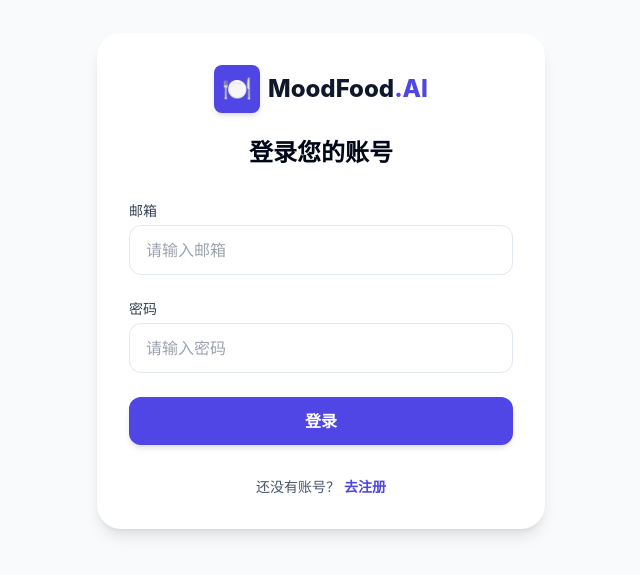
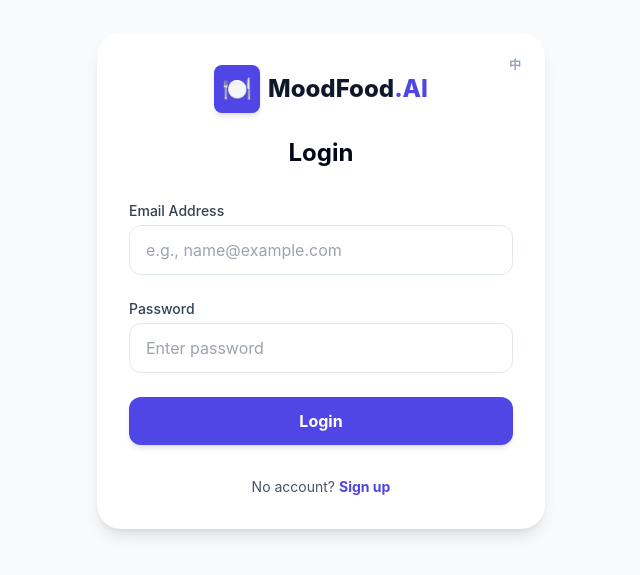
Before and after one commit to 1786329860/mood-food-web, a Next.js app: page /auth/signin in a window 1280 px wide. Shown: the part 119-694 px from the top of the page, without its empty margins (319-959 px from the left). Built offline with nearby package versions, Linux system fonts and the light colour scheme; no server answers.

Commit message:
实现了应用的国际化功能，支持中英文切换。

```diff
--- /dev/null
+++ b/app/LanguageContext.tsx
@@ -0,0 +1,64 @@
+// app/LanguageContext.tsx
+"use client";
+
+import React, { createContext, useContext, useState, useEffect } from 'react';
+import { translations, Locale } from '@/lib/i18n';
+
+interface LanguageContextType {
+  locale: Locale;
+  setLocale: (locale: Locale) => void;
+  t: (key: keyof typeof translations['zh']) => string;
+}
+
+// 提供默认值，避免服务器端渲染时出错
+const defaultContextValue: LanguageContextType = {
+  locale: 'zh',
+  setLocale: () => {},
+  t: (key) => translations['zh'][key] || key,
+};
+
+const LanguageContext = createContext<LanguageContextType>(defaultContextValue);
+
+export function LanguageProvider({ children }: { children: React.ReactNode }) {
+  const [locale, setLocaleState] = useState<Locale>('zh'); // 默认中文
+  const [isInitialized, setIsInitialized] = useState(false);
+
+  useEffect(() => {
+    // 1. 优先读取本地存储
+    const savedLocale = localStorage.getItem('app-locale') as Locale;
+    if (savedLocale && (savedLocale === 'zh' || savedLocale === 'en')) {
+      setLocaleState(savedLocale);
+    } else {
+      // 2. 其次检测浏览器语言
+      const browserLang = navigator.language.toLowerCase();
+      if (browserLang.startsWith('zh')) {
+        setLocaleState('zh');
+      } else {
+        setLocaleState('en');
+      }
+    }
+    setIsInitialized(true);
+  }, []);
+
+  const setLocale = (newLocale: Locale) => {
+    setLocaleState(newLocale);
+    localStorage.setItem('app-locale', newLocale);
+  };
+
+  // 翻译函数 hook
+  const t = (key: keyof typeof translations['zh']) => {
+    return translations[locale][key] || key;
+  };
+
+  // 使用默认值作为初始值，确保在所有情况下都有上下文
+  return (
+    <LanguageContext.Provider value={{ locale, setLocale, t }}>
+      {children}
+    </LanguageContext.Provider>
+  );
+}
+
+// 自定义 Hook 方便调用
+export const useLanguage = () => {
+  return useContext(LanguageContext);
+};
--- a/app/auth/signin/page.tsx
+++ b/app/auth/signin/page.tsx
@@ -2,8 +2,10 @@
 
 import { useState } from 'react';
 import { supabase } from '../../../utils/supabase'; // 确保路径正确，如果不报错就保持原样
+import { useLanguage } from '../../LanguageContext';
 
 const SignInPage = () => {
+  const { t, locale, setLocale } = useLanguage();
   const [email, setEmail] = useState('');
   const [password, setPassword] = useState('');
   const [error, setError] = useState('');
@@ -46,9 +48,9 @@ const SignInPage = () => {
         } else {
           // Supabase 默认行为：如果需要验证邮箱，data.session 为 null
           if (data.user && !data.session) {
-            setSuccessMsg('注册成功！请前往您的邮箱查收验证邮件。');
+            setSuccessMsg(t('registerSuccess'));
           } else {
-            setSuccessMsg('注册并登录成功！正在跳转...');
+            setSuccessMsg(t('loginSuccess'));
             window.location.href = currentCallbackUrl;
           }
         }
@@ -60,13 +62,13 @@ const SignInPage = () => {
         });
 
         if (error) {
-          setError('邮箱或密码错误，请重试'); // 模糊化错误信息更安全
+          setError(t('operationFailed')); // 模糊化错误信息更安全
         } else {
           window.location.href = currentCallbackUrl;
         }
       }
     } catch (err) {
-      setError('发生意外错误，请稍后重试');
+      setError(t('operationFailed'));
     } finally {
       setIsLoading(false);
     }
@@ -74,7 +76,16 @@ const SignInPage = () => {
 
   return (
     <div className="min-h-screen flex items-center justify-center bg-slate-50">
-      <div className="max-w-md w-full bg-white rounded-3xl shadow-lg p-8">
+      <div className="max-w-md w-full bg-white rounded-3xl shadow-lg p-8 relative">
+        {/* 新增：语言切换按钮 */}
+        <button
+          onClick={() => setLocale(locale === 'zh' ? 'en' : 'zh')}
+          className="absolute top-4 right-4 p-2 text-slate-400 hover:text-indigo-600 transition-colors flex items-center gap-1 text-xs font-bold uppercase"
+          title="Switch Language"
+        >
+          {locale === 'zh' ? 'EN' : '中'}
+        </button>
+
         <div className="flex items-center justify-center mb-6">
           <div className="bg-indigo-600 p-2 rounded-lg text-white shadow-md">
             <span className="text-2xl">🍽️</span>
@@ -84,7 +95,7 @@ const SignInPage = () => {
 
         {/* 标题随模式改变 */}
         <h1 className="text-2xl font-bold text-center mb-8">
-          {isSignUp ? '注册新账号' : '登录您的账号'}
+          {isSignUp ? t('registerAccount') : t('login')}
         </h1>
 
         {/* 错误提示 */}
@@ -104,7 +115,7 @@ const SignInPage = () => {
         <form onSubmit={handleSubmit} className="space-y-6">
           <div>
             <label htmlFor="email" className="block text-sm font-medium text-slate-700 mb-1">
-              邮箱
+              {t('emailLabel')}
             </label>
             <input
               type="email"
@@ -112,14 +123,14 @@ const SignInPage = () => {
               value={email}
               onChange={(e) => setEmail(e.target.value)}
               className="w-full px-4 py-3 rounded-xl border border-slate-200 focus:outline-none focus:ring-2 focus:ring-indigo-100"
-              placeholder="请输入邮箱"
+              placeholder={t('emailPlaceholder')}
               required
             />
           </div>
 
           <div>
             <label htmlFor="password" className="block text-sm font-medium text-slate-700 mb-1">
-              密码
+              {t('passwordLabel')}
             </label>
             <input
               type="password"
@@ -127,7 +138,7 @@ const SignInPage = () => {
               value={password}
               onChange={(e) => setPassword(e.target.value)}
               className="w-full px-4 py-3 rounded-xl border border-slate-200 focus:outline-none focus:ring-2 focus:ring-indigo-100"
-              placeholder={isSignUp ? "请设置您的密码 (至少6位)" : "请输入密码"}
+              placeholder={isSignUp ? t('setPasswordPlaceholder') : t('passwordPlaceholder')}
               minLength={6}
               required
             />
@@ -145,17 +156,17 @@ const SignInPage = () => {
                   <circle className="opacity-25" cx="12" cy="12" r="10" stroke="currentColor" strokeWidth="4"></circle>
                   <path className="opacity-75" fill="currentColor" d="M4 12a8 8 0 018-8V0C5.373 0 0 5.373 0 12h4zm2 5.291A7.962 7.962 0 014 12H0c0 3.042 1.135 5.824 3 7.938l3-2.647z"></path>
                 </svg>
-                {isSignUp ? '注册中...' : '登录中...'}
+                {isSignUp ? t('processing') : t('processing')}
               </span>
             ) : (
-              isSignUp ? '立即注册' : '登录'
+              isSignUp ? t('registerNow') : t('loginNow')
             )}
           </button>
         </form>
 
         <div className="mt-8 text-center">
           <p className="text-sm text-slate-600">
-            {isSignUp ? '已有账号？' : '还没有账号？'}
+            {isSignUp ? t('hasAccount') : t('noAccount')}
             {/* 修复点：将 a 标签改为 button，并绑定切换状态的事件 */}
             <button
               onClick={() => {
@@ -165,7 +176,7 @@ const SignInPage = () => {
               }}
               className="text-indigo-600 font-bold hover:underline ml-1 focus:outline-none"
             >
-              {isSignUp ? '去登录' : '去注册'}
+              {isSignUp ? t('toLogin') : t('toRegister')}
             </button>
           </p>
         </div>
--- a/app/layout.tsx
+++ b/app/layout.tsx
@@ -1,4 +1,5 @@
 import './globals.css'
+import { LanguageProvider } from './LanguageContext';
 
 export default function RootLayout({
   children,
@@ -6,9 +7,11 @@ export default function RootLayout({
   children: React.ReactNode
 }) {
   return (
-    <html lang="zh-CN">
+    <html lang="en">
       <body className="antialiased">
-        {children}
+        <LanguageProvider>
+          {children}
+        </LanguageProvider>
       </body>
     </html>
   )
--- a/app/page.tsx
+++ b/app/page.tsx
@@ -4,7 +4,7 @@ import React, { useState, useEffect, useRef } from 'react';
 import {
   Sparkles, ChefHat, Brain, Heart, Loader2, Calculator, X,
   Home, Users, TrendingUp, MessageCircle, Send, ShoppingBag,
-  Plus, ArrowRight, Utensils, Calendar, LogOut, User, Save
+  Plus, ArrowRight, Utensils, Calendar, LogOut, User, Save, Globe
 } from 'lucide-react';
 
 import {
@@ -15,8 +15,10 @@ import {
 import { supabase } from '../utils/supabase';
 // 注意：这里我们稍后会修改 client.ts 以支持 JSON 模式
 import { generateRecipe as generateRecipeFromAI } from '../lib/deepseek/client';
+import { useLanguage } from './LanguageContext';
 
 export default function MoodFoodWeb() {
+  const { t, locale, setLocale } = useLanguage();
   // ==========================
   // A. 全局状态
   // ==========================
@@ -197,8 +199,18 @@ export default function MoodFoodWeb() {
           </div>
 
           <div className="flex items-center gap-4">
+            {/* 新增：语言切换按钮 */}
+            <button
+              onClick={() => setLocale(locale === 'zh' ? 'en' : 'zh')}
+              className="p-2 text-slate-400 hover:text-indigo-600 transition-colors flex items-center gap-1 text-xs font-bold uppercase"
+              title="Switch Language"
+            >
+              <Globe size={18} />
+              {locale === 'zh' ? 'EN' : '中'}
+            </button>
+
             <div className="hidden sm:flex flex-col items-end mr-1">
-              <span className="text-[10px] text-slate-400 font-bold uppercase">每日目标</span>
+              <span className="text-[10px] text-slate-400 font-bold uppercase">{t('dailyTarget')}</span>
               <span className="text-sm font-extrabold text-indigo-600">{targetCal} kcal</span>
             </div>
 
@@ -215,7 +227,7 @@ export default function MoodFoodWeb() {
             ) : (
               // 未登录状态
               <button onClick={() => window.location.href = '/auth/signin'} className="px-4 py-2 text-sm font-medium text-indigo-600 bg-white border border-indigo-200 rounded-lg hover:bg-indigo-50 transition-colors">
-                登录 / 注册
+                {t('login')} / {t('register')}
               </button>
             )}
           </div>
@@ -231,13 +243,13 @@ export default function MoodFoodWeb() {
               {/* 身体档案 - 可编辑版 */}
               <div className="bg-white p-6 rounded-3xl border border-slate-100 shadow-sm relative group">
                 <div className="flex justify-between items-center mb-4">
-                  <h3 className="font-bold flex gap-2"><Calculator size={18} /> 身体档案</h3>
-                  {isSavingProfile && <span className="text-xs text-indigo-500 animate-pulse">保存中...</span>}
+                  <h3 className="font-bold flex gap-2"><Calculator size={18} /> {t('bodyProfile')}</h3>
+                  {isSavingProfile && <span className="text-xs text-indigo-500 animate-pulse">{t('saving')}</span>}
                 </div>
 
                 <div className="grid grid-cols-3 gap-4 text-center">
                   <div className="bg-slate-50 p-2 rounded-xl border border-transparent focus-within:border-indigo-300 transition-colors">
-                    <div className="text-slate-400 text-xs font-bold mb-1">体重 (kg)</div>
+                    <div className="text-slate-400 text-xs font-bold mb-1">{t('weight')} (kg)</div>
                     <input
                       type="number"
                       value={profile.weight}
@@ -246,7 +258,7 @@ export default function MoodFoodWeb() {
                     />
                   </div>
                   <div className="bg-slate-50 p-2 rounded-xl border border-transparent focus-within:border-indigo-300 transition-colors">
-                    <div className="text-slate-400 text-xs font-bold mb-1">身高 (cm)</div>
+                    <div className="text-slate-400 text-xs font-bold mb-1">{t('height')} (cm)</div>
                     <input
                       type="number"
                       value={profile.height}
@@ -255,7 +267,7 @@ export default function MoodFoodWeb() {
                     />
                   </div>
                   <div className="bg-slate-50 p-2 rounded-xl border border-transparent focus-within:border-indigo-300 transition-colors">
-                    <div className="text-slate-400 text-xs font-bold mb-1">年龄</div>
+                    <div className="text-slate-400 text-xs font-bold mb-1">{t('age')}</div>
                     <input
                       type="number"
                       value={profile.age}
@@ -271,31 +283,31 @@ export default function MoodFoodWeb() {
                      onChange={(e) => updateProfile({ gender: e.target.value as any })}
                      className="bg-slate-50 text-sm p-2 rounded-lg outline-none"
                    >
-                     <option value="female">女</option>
-                     <option value="male">男</option>
+                     <option value="female">{t('female')}</option>
+                     <option value="male">{t('male')}</option>
                    </select>
                    <select
                      value={profile.goal}
                      onChange={(e) => updateProfile({ goal: e.target.value as any })}
                      className="bg-slate-50 text-sm p-2 rounded-lg outline-none"
                    >
-                     <option value="lose">减脂</option>
-                     <option value="maintain">保持</option>
-                     <option value="gain">增肌</option>
+                     <option value="lose">{t('lose')}</option>
+                     <option value="maintain">{t('maintain')}</option>
+                     <option value="gain">{t('gain')}</option>
                    </select>
                 </div>
 
                 {!user && <div className="absolute inset-0 bg-white/60 backdrop-blur-[1px] flex items-center justify-center rounded-3xl">
-                  <span className="text-sm font-bold text-slate-500 bg-white px-3 py-1 rounded shadow">登录后可编辑</span>
+                  <span className="text-sm font-bold text-slate-500 bg-white px-3 py-1 rounded shadow">{t('loginToEdit')}</span>
                 </div>}
               </div>
 
               {/* 冰箱库存 */}
               <div className="bg-white p-6 rounded-3xl border border-slate-100 shadow-sm relative">
-                <h3 className="font-bold mb-3 flex gap-2"><ShoppingBag size={18} /> 冰箱库存</h3>
+                <h3 className="font-bold mb-3 flex gap-2"><ShoppingBag size={18} /> {t('fridgeInventory')}</h3>
                 <div className="flex flex-wrap gap-2 mb-4 min-h-[40px]">
                   {inventory.length === 0 ? (
-                    <span className="text-slate-400 text-sm">空空如也，加点什么吧</span>
+                    <span className="text-slate-400 text-sm">{t('inventoryEmpty')}</span>
                   ) : (
                     inventory.map(item => (
                       <span key={item.id} className="px-3 py-1 bg-slate-100 text-xs rounded-full flex gap-1 group items-center">
@@ -312,7 +324,7 @@ export default function MoodFoodWeb() {
                     type="text"
                     value={newIngredient}
                     onChange={(e) => setNewIngredient(e.target.value)}
-                    placeholder="食材..."
+                    placeholder={t('ingredientName')}
                     className="flex-1 text-sm bg-slate-50 border rounded-xl px-4 py-2 outline-none focus:ring-2 focus:ring-indigo-100"
                   />
                   <button
@@ -323,16 +335,16 @@ export default function MoodFoodWeb() {
                   </button>
                 </div>
                 {!user && <div className="absolute inset-0 bg-white/60 backdrop-blur-[1px] flex items-center justify-center rounded-3xl">
-                  <span className="text-sm font-bold text-slate-500 bg-white px-3 py-1 rounded shadow">登录后管理库存</span>
+                  <span className="text-sm font-bold text-slate-500 bg-white px-3 py-1 rounded shadow">{t('loginToManage')}</span>
                 </div>}
               </div>
 
               {/* 生成控制台 */}
               <div className="bg-white p-6 rounded-3xl border border-slate-100 shadow-lg">
-                <h2 className="text-2xl font-extrabold mb-2">此刻心情如何？</h2>
+                <h2 className="text-2xl font-extrabold mb-2">{t('moodQuestion')}</h2>
                 <div className="bg-slate-100 p-1 rounded-xl flex mb-6">
-                  <button onClick={() => setLazyMode(false)} className={`flex-1 py-2 rounded-lg text-sm font-bold ${!lazyMode ? 'bg-white shadow text-indigo-600' : 'text-slate-400'}`}>自己做</button>
-                  <button onClick={() => setLazyMode(true)} className={`flex-1 py-2 rounded-lg text-sm font-bold ${lazyMode ? 'bg-white shadow text-orange-500' : 'text-slate-400'}`}>点外卖</button>
+                  <button onClick={() => setLazyMode(false)} className={`flex-1 py-2 rounded-lg text-sm font-bold ${!lazyMode ? 'bg-white shadow text-indigo-600' : 'text-slate-400'}`}>{t('cooking')}</button>
+                  <button onClick={() => setLazyMode(true)} className={`flex-1 py-2 rounded-lg text-sm font-bold ${lazyMode ? 'bg-white shadow text-orange-500' : 'text-slate-400'}`}>{t('delivery')}</button>
                 </div>
                 <div className="grid grid-cols-3 gap-3 mb-6">
                   {MOOD_OPTIONS.map((mood) => (
@@ -344,7 +356,7 @@ export default function MoodFoodWeb() {
                 </div>
                 <button onClick={handleGenerate} disabled={isGenerating || !selectedMood} className={`w-full py-4 rounded-xl font-bold text-white shadow-xl flex justify-center gap-2 transition-transform active:scale-95 ${lazyMode ? 'bg-orange-500 hover:bg-orange-600' : 'bg-indigo-600 hover:bg-indigo-700'} disabled:opacity-50`}>
                   {isGenerating ? <Loader2 className="animate-spin" /> : <Sparkles size={20} />}
-                  {isGenerating ? 'AI 正在思考...' : '生成治愈菜单'}
+                  {isGenerating ? t('generating') : t('generateBtn')}
                 </button>
               </div>
             </div>
@@ -357,7 +369,7 @@ export default function MoodFoodWeb() {
                   <div className="bg-indigo-50 border border-indigo-100 p-6 rounded-3xl flex gap-4">
                     <div className="bg-white p-3 rounded-2xl h-fit text-indigo-600"><Brain size={24} /></div>
                     <div>
-                      <h4 className="font-bold text-indigo-900 mb-1">AI 情绪营养分析</h4>
+                      <h4 className="font-bold text-indigo-900 mb-1">{t('aiAnalysis')}</h4>
                       <p className="text-sm text-indigo-900/80 leading-relaxed">{generatedResult.science}</p>
                     </div>
                   </div>
@@ -376,7 +388,7 @@ export default function MoodFoodWeb() {
                             </div>
                             <p className="text-sm text-slate-500 mb-3">{item.desc}</p>
                             <div className="flex items-center gap-1.5 text-xs text-indigo-600 bg-indigo-50 w-fit px-3 py-1.5 rounded-lg">
-                              <Sparkles size={14} /> 推荐理由：{item.reason}
+                              <Sparkles size={14} /> {t('recommendReason')}：{item.reason}
                             </div>
                           </div>
                           <div className="text-2xl font-extrabold text-slate-700">{item.cal}<span className="text-xs font-normal text-slate-400 ml-1">kcal</span></div>
@@ -384,7 +396,7 @@ export default function MoodFoodWeb() {
                         <div className="mt-6 pt-4 border-t border-slate-50 flex justify-between opacity-80">
                           <button className="text-slate-400 hover:text-red-500 transition-colors"><Heart size={20} /></button>
                           <button className="text-sm font-bold text-indigo-600 flex items-center gap-1 hover:underline">
-                            {lazyMode ? '去美团搜索' : '查看详细做法'} <ArrowRight size={16} />
+                            {lazyMode ? t('searchDelivery') : t('viewRecipe')} <ArrowRight size={16} />
                           </button>
                         </div>
                       </div>
@@ -394,7 +406,7 @@ export default function MoodFoodWeb() {
               ) : (
                 <div className="h-full bg-white/50 border-2 border-dashed border-slate-200 rounded-3xl flex flex-col items-center justify-center text-slate-400 min-h-[500px]">
                   <div className="bg-slate-100 p-6 rounded-full mb-4 text-slate-300"><Utensils size={40} /></div>
-                  <p>选择心情，等待 AI 投喂...</p>
+                  <p>{t('waitingForAi')}</p>
                 </div>
               )}
             </div>
--- /dev/null
+++ b/lib/i18n.ts
@@ -0,0 +1,162 @@
+// lib/i18n.ts
+
+export type Locale = 'zh' | 'en';
+
+export const translations = {
+  zh: {
+    // 通用
+    appName: 'MoodFood.AI',
+    login: '登录',
+    register: '注册',
+    logout: '退出登录',
+    loading: '加载中...',
+    save: '保存',
+    saving: '保存中...',
+
+    // 导航
+    dailyTarget: '每日目标',
+    home: '心情食谱',
+    plan: '周期计划',
+    community: '社区',
+    progress: '进度数据',
+
+    // 首页 - 身体档案
+    bodyProfile: '身体档案',
+    weight: '体重',
+    height: '身高',
+    age: '年龄',
+    gender: '性别',
+    goal: '目标',
+    female: '女',
+    male: '男',
+    lose: '减脂',
+    maintain: '保持',
+    gain: '增肌',
+    loginToEdit: '登录后可编辑',
+
+    // 首页 - 冰箱库存
+    fridgeInventory: '冰箱库存',
+    inventoryEmpty: '空空如也，加点什么吧',
+    ingredientName: '食材名称...',
+    quantity: '数量',
+    loginToManage: '登录后管理库存',
+
+    // 首页 - 生成器
+    moodQuestion: '此刻心情如何？',
+    cooking: '自己做',
+    delivery: '点外卖',
+    generateBtn: '生成治愈菜单',
+    generating: 'AI 正在思考...',
+    aiAnalysis: 'AI 情绪营养分析',
+    recommendReason: '推荐理由',
+    viewRecipe: '查看详细做法',
+    searchDelivery: '去美团搜索',
+    waitingForAi: '选择心情，等待 AI 投喂...',
+
+    // 登录页
+    emailLogin: '邮箱验证码登录',
+    registerAccount: '注册新账号',
+    passwordLogin: '账号密码登录',
+    passwordMode: '密码模式',
+    otpMode: '免密验证码',
+    emailLabel: '邮箱地址',
+    emailPlaceholder: '例如：123456@qq.com',
+    passwordLabel: '密码',
+    passwordPlaceholder: '请输入密码',
+    setPasswordPlaceholder: '设置您的登录密码',
+    sendLink: '发送验证链接',
+    retryAfter: '秒后重试',
+    processing: '处理中...',
+    loginNow: '登录',
+    registerNow: '立即注册',
+    noAccount: '还没有账号？',
+    hasAccount: '已有账号？',
+    toRegister: '去注册',
+    toLogin: '去登录',
+    otpNote: '* 验证码登录模式下，未注册邮箱将自动创建账号',
+
+    // 反馈消息
+    emailSent: '验证邮件已发送！请查收邮箱。',
+    registerSuccess: '注册成功！请前往邮箱确认验证链接。',
+    loginSuccess: '注册并登录成功！正在跳转...',
+    operationFailed: '操作失败，请重试',
+  },
+  en: {
+    // General
+    appName: 'MoodFood.AI',
+    login: 'Login',
+    register: 'Register',
+    logout: 'Logout',
+    loading: 'Loading...',
+    save: 'Save',
+    saving: 'Saving...',
+
+    // Nav
+    dailyTarget: 'Daily Target',
+    home: 'Recipes',
+    plan: 'Plan',
+    community: 'Community',
+    progress: 'Progress',
+
+    // Home - Profile
+    bodyProfile: 'Body Profile',
+    weight: 'Weight',
+    height: 'Height',
+    age: 'Age',
+    gender: 'Gender',
+    goal: 'Goal',
+    female: 'Female',
+    male: 'Male',
+    lose: 'Lose Weight',
+    maintain: 'Maintain',
+    gain: 'Gain Muscle',
+    loginToEdit: 'Login to edit',
+
+    // Home - Inventory
+    fridgeInventory: 'Fridge Inventory',
+    inventoryEmpty: 'Empty, add something!',
+    ingredientName: 'Ingredient...',
+    quantity: 'Qty',
+    loginToManage: 'Login to manage',
+
+    // Home - Generator
+    moodQuestion: 'How do you feel?',
+    cooking: 'Cook',
+    delivery: 'Delivery',
+    generateBtn: 'Generate Menu',
+    generating: 'AI is thinking...',
+    aiAnalysis: 'AI Mood Analysis',
+    recommendReason: 'Reason',
+    viewRecipe: 'View Recipe',
+    searchDelivery: 'Search App',
+    waitingForAi: 'Select mood, waiting for AI...',
+
+    // Auth Page
+    emailLogin: 'Email OTP Login',
+    registerAccount: 'Create Account',
+    passwordLogin: 'Password Login',
+    passwordMode: 'Password',
+    otpMode: 'OTP Code',
+    emailLabel: 'Email Address',
+    emailPlaceholder: 'e.g., name@example.com',
+    passwordLabel: 'Password',
+    passwordPlaceholder: 'Enter password',
+    setPasswordPlaceholder: 'Set your password',
+    sendLink: 'Send Link',
+    retryAfter: 's retry',
+    processing: 'Processing...',
+    loginNow: 'Login',
+    registerNow: 'Register',
+    noAccount: 'No account?',
+    hasAccount: 'Has account?',
+    toRegister: 'Sign up',
+    toLogin: 'Sign in',
+    otpNote: '* Account will be auto-created if email not found',
+
+    // Messages
+    emailSent: 'Verification email sent! Please check your inbox.',
+    registerSuccess: 'Success! Please confirm your email.',
+    loginSuccess: 'Logged in! Redirecting...',
+    operationFailed: 'Operation failed, please try again',
+  }
+};
```
